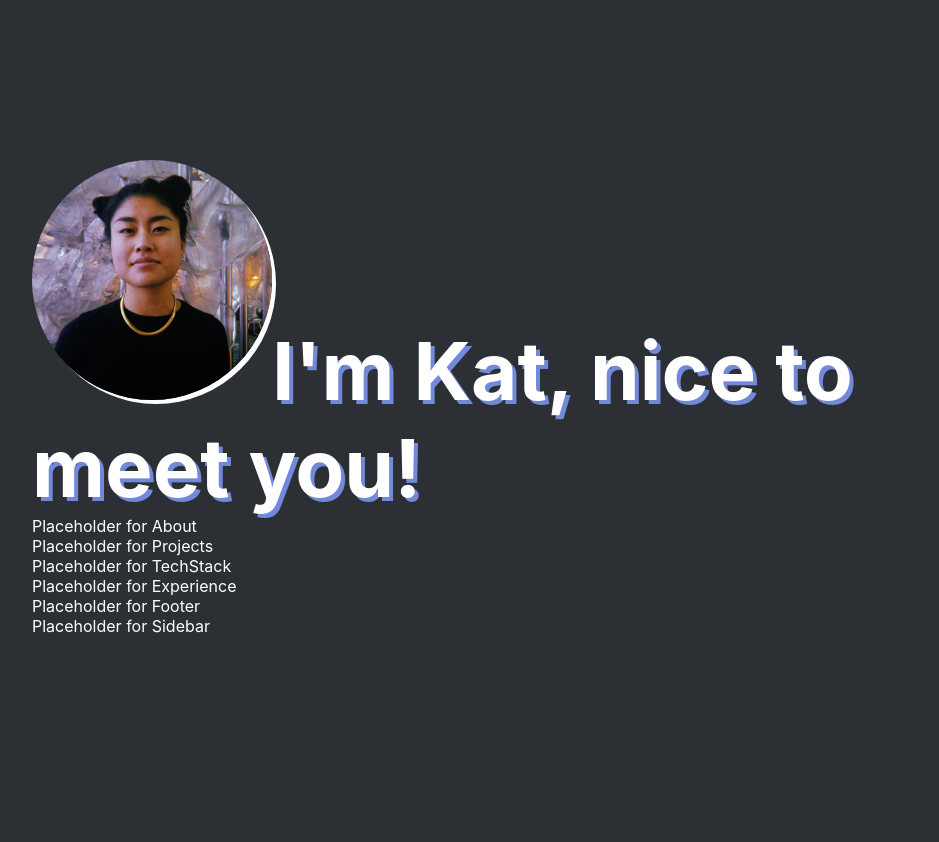
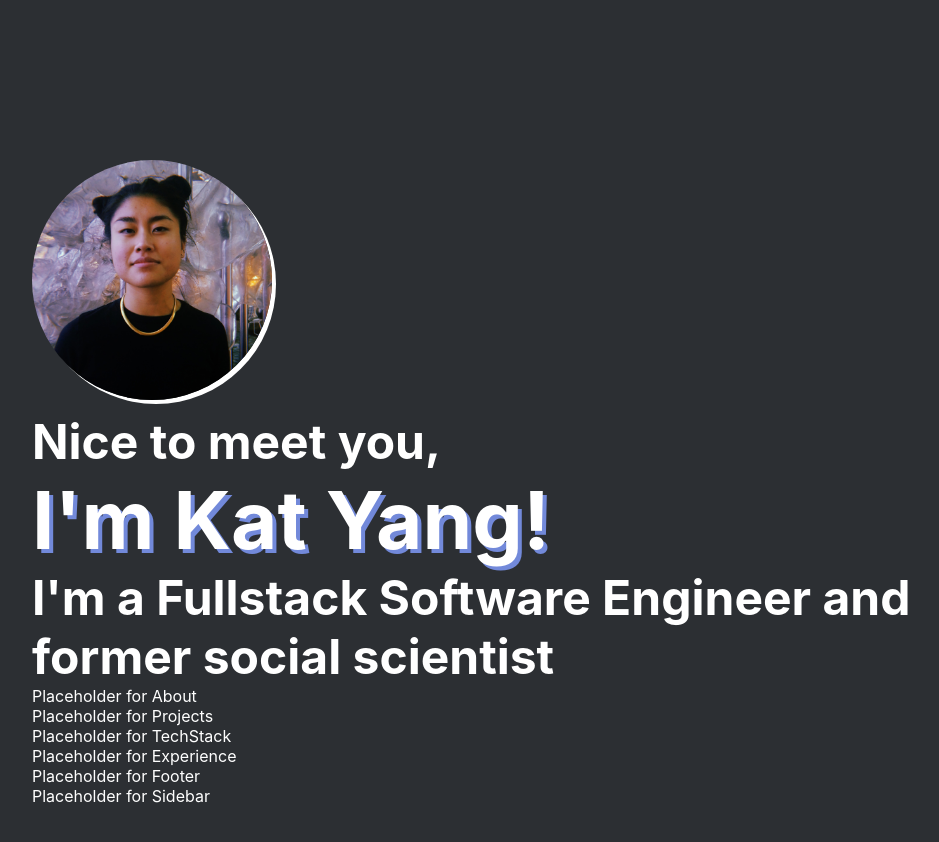
Before and after one commit to yangkb09/portfolio, a React (Create React App) app: page / in a window 1280 px wide. Shown: the top 842 px of the page, without its empty margins (128-1067 px from the left). Built offline with nearby package versions, Linux system fonts and the light colour scheme.

Commit message:
feat: change icon

```diff
--- a/src/Intro.js
+++ b/src/Intro.js
@@ -2,10 +2,8 @@ import React from 'react';
 import styled from 'styled-components/macro'
 
 const ImportContainer = styled.div`
-  font-size: 5rem;
+  font-size: 3rem;
   font-weight: bold;
-  text-shadow: 4px 4px #7289da;
-  align-items: center;
 
 `
 const Image = styled.img`
@@ -18,7 +16,15 @@ const Header = styled.div`
   /* float: left; */
 `
 
+const Subheader = styled.div`
+
+`
+
 const Greeting = styled.span`
+  font-size: 5rem;
+  font-weight: bold;
+  text-shadow: 4px 4px #7289da;
+  align-items: center;
   align-items: center;
 `
 
@@ -30,9 +36,9 @@ export const Intro = () => {
             src="/katpic.jpg"
             alt="Kat looking directly at camera in black t-shirt and gold necklace"
           />
-          <Greeting>
-            I'm Kat, nice to meet you!
-          </Greeting>
+          <Subheader>Nice to meet you,</Subheader>
+          <Greeting>I'm Kat Yang!</Greeting>
+          <Subheader>I'm a Fullstack Software Engineer and former social scientist</Subheader>
         </Header>
       </ImportContainer>
   )
```
Also changed, not shown: 1 other file (tests, documents, lock files or other folders).
